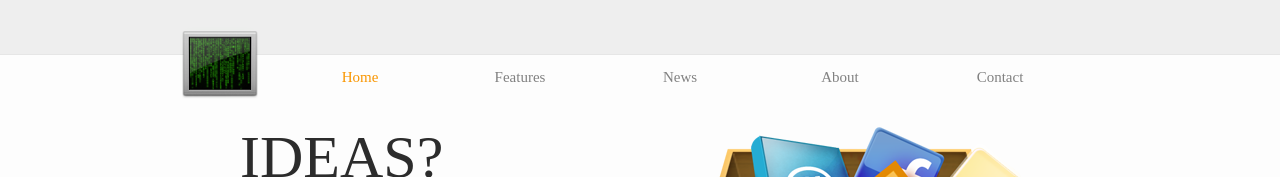
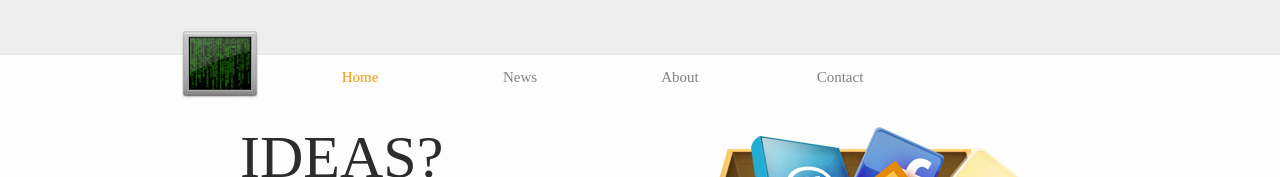
Before and after one commit to quartermeat/quartermeat.github.io, a plain HTML site: page index.html in a window 1280 px wide. Shown: the top 177 px of the page. Drawn offline with Linux system fonts and the light colour scheme.

```diff
--- a/index.html
+++ b/index.html
@@ -13,9 +13,7 @@
 				<li class="active">
 					<a href="index.html">Home</a>
 				</li>
-				<li>
-					<a href="features.html">Features</a>
-				</li>
+
 				<li>
 					<a href="news.html">News</a>
 				</li>
```
